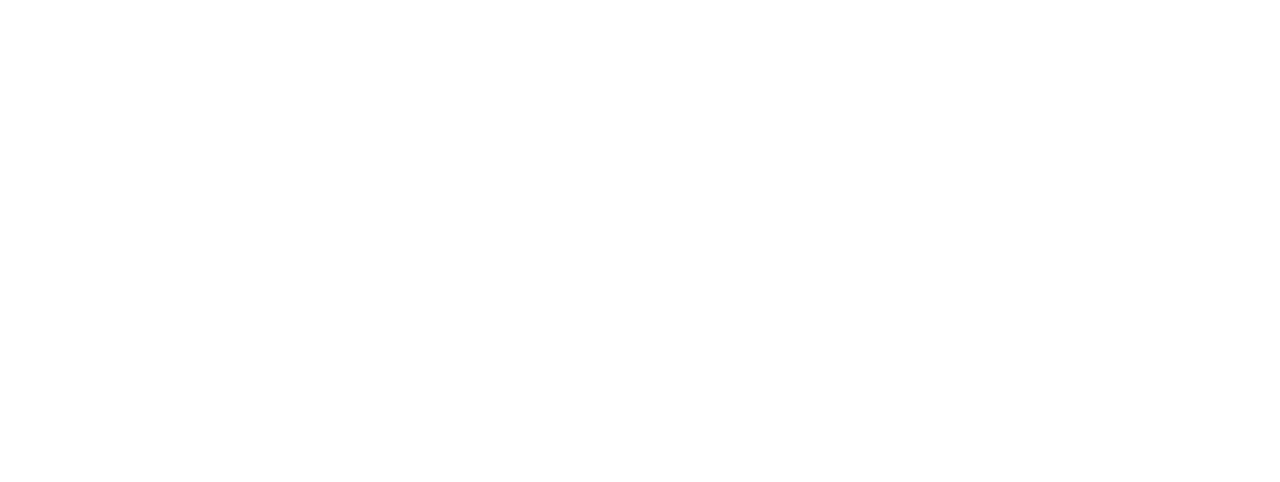
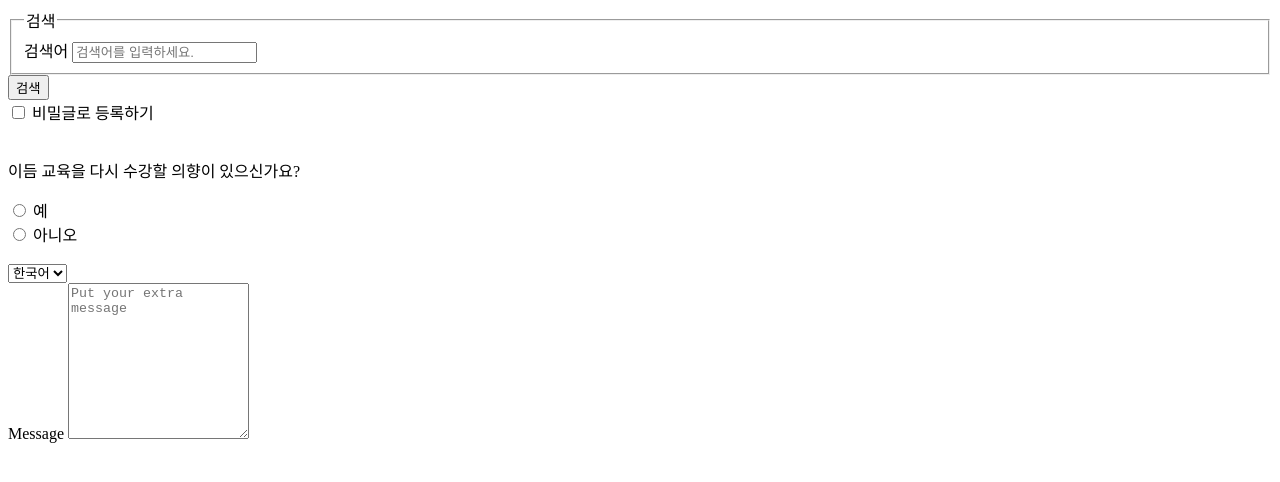
Before and after one commit to seulbinim/basic-html-css, a website: page 18-form.html in a window 1280 px wide. Drawn offline with Linux system fonts and the light colour scheme.

Commit message:
form 관련 요소

```diff
--- a/18-form.html
+++ b/18-form.html
@@ -1 +1,56 @@
-<!-- HTML 코드를 작성해 주세요. -->
+<!DOCTYPE html>
+<html lang="ko">
+  <head>
+    <meta charset="UTF-8" />
+    <meta name="viewport" content="width=device-width, initial-scale=1.0" />
+    <title>폼 관련 요소</title>
+  </head>
+  <body>
+    <!-- 검색어 입력 서식 예시 -->
+    <form action="https://formspree.io/seulbinim@gmail.com" method="POST" class="search-form" id="search-form">
+      <fieldset>
+        <legend>검색</legend>
+        <div class="searchform-wrapper">
+          <div class="form-input-wrapper">
+            <label for="search" class="a11yHidden form-input-label">검색어</label>
+            <input type="search" id="search" required placeholder="검색어를 입력하세요." name="search" class="form-input" />
+          </div>
+        </div>
+      </fieldset>
+    </form>
+    <button type="submit" class="searchform-button" form="search-form">검색</button>
+    <br />
+    <!-- 체크 박스 예시 -->
+    <div class="form-checkbox-wrapper">
+      <input class="form-checkbox" type="checkbox" id="secretWritings" name="secretWritings" />
+      <label for="secretWritings" class="form-checkbox-label">
+        비밀글로 등록하기
+      </label>
+    </div>
+    <br />
+    <!-- 라디오 버튼 예시 -->
+    <p id="euid-course">이듬 교육을 다시 수강할 의향이 있으신가요?</p>
+    <div aria-labelledby="euid-course" role="group">
+      <div class="form-radio-wrapper">
+        <input type="radio" id="euid-course-yes" value="Y" name="euidCourse" class="form-radio" />
+        <label for="euid-course-yes" class="form-radio-label">예</label>
+      </div>
+      <div class="form-radio-wrapper">
+        <input type="radio" id="euid-course-no" value="N" name="euidCourse" class="form-radio" />
+        <label for="euid-course-no" class="form-radio-label">아니오</label>
+      </div>
+    </div>
+    <br />
+    <!-- 셀렉트 박스 예시 -->
+    <select aria-label="언어 선택" name="selectLanguage" class="select-language__select">
+      <option value="korean">한국어</option>
+      <option value="english">영어</option>
+    </select>
+    <br />
+    <!-- 텍스트 에어리어 예시 -->
+    <div class="form-textarea-wrapper">
+      <label for="message" class="form-textarea-label">Message</label>
+      <textarea id="message" name="message" cols="20" rows="10" placeholder="Put your extra message" class="form-textarea"></textarea>
+    </div>
+  </body>
+</html>
```
